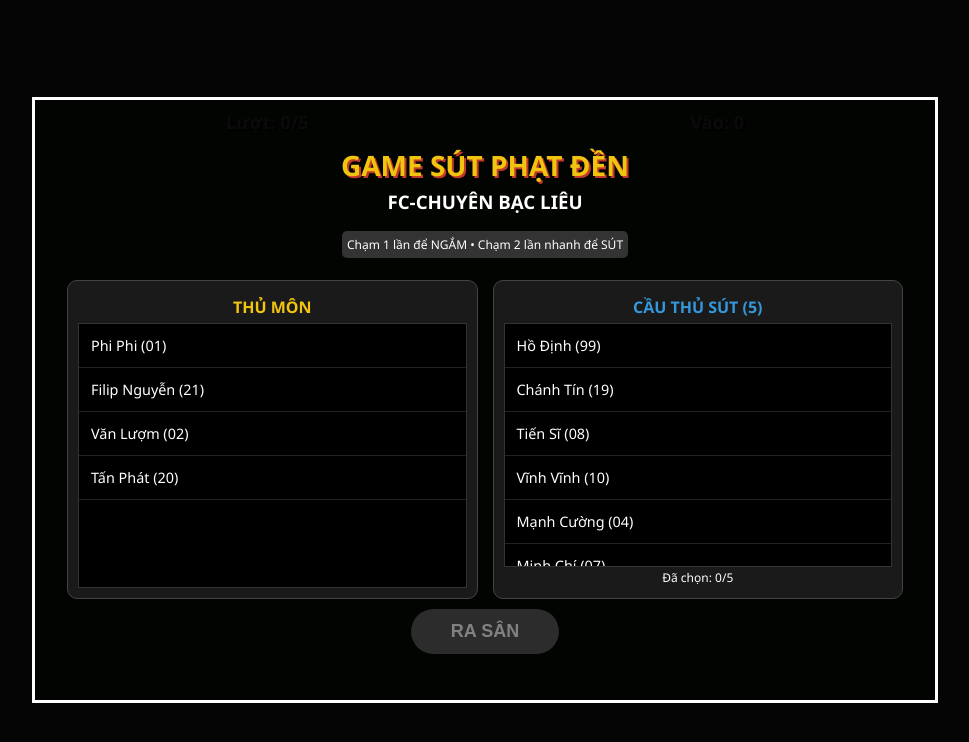
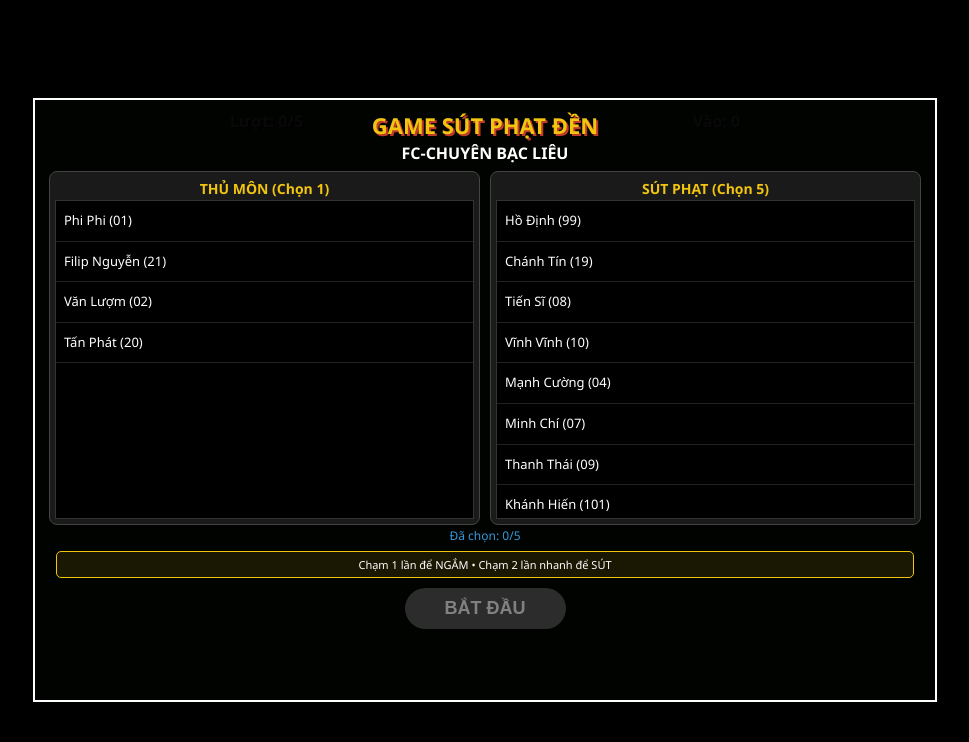
Before and after one commit to nctinbl/dabanh, a plain HTML site: page index.html in a window 1280 px wide. Shown: the whole page, without its empty margins (155-1124 px from the left). Drawn offline with Linux system fonts and the light colour scheme.

Commit message:
Update index.html

```diff
--- a/index.html
+++ b/index.html
@@ -3,24 +3,30 @@
 <head>
     <meta charset="UTF-8">
     <meta name="viewport" content="width=device-width, initial-scale=1.0, maximum-scale=1.0, user-scalable=no">
-    <title>FC-Chuyên Bạc Liêu - Zalo Fixed</title>
+    <title>FC-Chuyên Bạc Liêu - Full List Fix</title>
     <style>
-        body { margin: 0; background: #050505; color: white; font-family: 'Segoe UI', sans-serif; display: flex; justify-content: center; align-items: center; height: 100vh; overflow: hidden; touch-action: none; }
-        #game-container { position: relative; width: 100vw; max-width: 900px; aspect-ratio: 3/2; border: 3px solid #fff; background: #1b5e20; }
+        body { margin: 0; background: #000; color: white; font-family: 'Segoe UI', sans-serif; display: flex; justify-content: center; align-items: center; height: 100vh; overflow: hidden; touch-action: none; }
+        #game-container { position: relative; width: 100vw; max-width: 900px; aspect-ratio: 3/2; border: 2px solid #fff; background: #1b5e20; }
         canvas { display: block; width: 100%; height: 100%; touch-action: none; }
 
-        .overlay { position: absolute; top: 0; left: 0; width: 100%; height: 100%; background: rgba(0,0,0,0.96); display: flex; flex-direction: column; align-items: center; justify-content: center; z-index: 100; padding: 10px; box-sizing: border-box; }
-        .game-title { color: #f1c40f; font-size: 28px; margin: 0; text-shadow: 2px 2px #c0392b; }
+        /* Overlay UI - Fix danh sách */
+        .overlay { position: absolute; top: 0; left: 0; width: 100%; height: 100%; background: rgba(0,0,0,0.97); display: flex; flex-direction: column; align-items: center; justify-content: flex-start; z-index: 100; padding: 5px; box-sizing: border-box; }
+        .game-title { color: #f1c40f; font-size: 22px; margin: 5px 0 0 0; text-shadow: 2px 2px #c0392b; }
 
-        .selection-area { display: flex; gap: 15px; width: 95%; height: 55%; margin-top: 10px; }
-        .list-container { background: #1a1a1a; padding: 10px; border-radius: 10px; width: 50%; border: 1px solid #444; display: flex; flex-direction: column; }
-        .player-list { list-style: none; padding: 0; margin: 0; flex-grow: 1; overflow-y: auto; border: 1px solid #333; background: #000; }
-        .player-item { padding: 12px; border-bottom: 1px solid #222; cursor: pointer; font-size: 0.9rem; }
-        .selected { background: #27ae60 !important; font-weight: bold; }
+        .selection-area { display: flex; gap: 10px; width: 98%; height: 60%; margin-top: 5px; }
+        .list-container { background: #1a1a1a; padding: 5px; border-radius: 8px; width: 50%; border: 1px solid #444; display: flex; flex-direction: column; overflow: hidden; }
+        .list-container h4 { margin: 2px 0; color:#f1c40f; text-align:center; font-size: 14px; }
 
-        button { padding: 12px 40px; font-size: 18px; background: #c0392b; color: white; border: none; border-radius: 30px; cursor: pointer; font-weight: bold; margin-top: 10px; }
+        /* Fix cuộn danh sách mượt trên điện thoại */
+        .player-list { list-style: none; padding: 0; margin: 0; flex-grow: 1; overflow-y: auto; border: 1px solid #333; background: #000; -webkit-overflow-scrolling: touch; }
+        .player-item { padding: 12px 8px; border-bottom: 1px solid #222; cursor: pointer; font-size: 13px; line-height: 1.2; }
+        .selected { background: #27ae60 !important; font-weight: bold; color: white; }
+
+        .how-to-play { background: rgba(241, 196, 15, 0.1); padding: 5px; border-radius: 5px; margin: 5px; font-size: 11px; border: 1px solid #f1c40f; width: 95%; text-align: center; }
+        button { padding: 10px 40px; font-size: 18px; background: #c0392b; color: white; border: none; border-radius: 25px; cursor: pointer; font-weight: bold; margin: 5px 0; }
         button:disabled { background: #555; opacity: 0.5; }
-        #hud { position: absolute; top: 10px; width: 100%; display: flex; justify-content: space-around; font-size: 18px; font-weight: bold; text-shadow: 2px 2px #000; pointer-events: none; z-index: 10; }
+
+        #hud { position: absolute; top: 10px; width: 100%; display: flex; justify-content: space-around; font-size: 16px; font-weight: bold; text-shadow: 2px 2px #000; pointer-events: none; z-index: 10; }
     </style>
 </head>
 <body>
@@ -32,27 +38,27 @@
     </div>
 
     <div id="intro" class="overlay">
-        <h1 class="game-title">GAME SÚT PHẠT ĐỀN</h1>
-        <h3 style="margin:5px;">FC-CHUYÊN BẠC LIÊU</h3>
-        <p style="background:#333; padding:5px; border-radius:5px; font-size:12px;">Chạm 1 lần để NGẮM • Chạm 2 lần nhanh để SÚT</p>
+        <h2 class="game-title">GAME SÚT PHẠT ĐỀN</h2>
+        <h4 style="margin:2px;">FC-CHUYÊN BẠC LIÊU</h4>
 
         <div class="selection-area">
             <div class="list-container">
-                <h4 style="margin:5px; color:#f1c40f; text-align:center;">THỦ MÔN</h4>
+                <h4>THỦ MÔN (Chọn 1)</h4>
                 <ul id="gk-list" class="player-list"></ul>
             </div>
             <div class="list-container">
-                <h4 style="margin:5px; color:#3498db; text-align:center;">CẦU THỦ SÚT (5)</h4>
+                <h4>SÚT PHẠT (Chọn 5)</h4>
                 <ul id="st-list" class="player-list"></ul>
-                <p id="counter" style="text-align:center; margin:2px; font-size:12px;">Đã chọn: 0/5</p>
             </div>
         </div>
-        <button id="start-btn" onclick="startGame()" disabled>RA SÂN</button>
+        <p id="counter" style="margin: 2px; font-size: 12px; color: #3498db;">Đã chọn: 0/5</p>
+        <div class="how-to-play">Chạm 1 lần để NGẮM • Chạm 2 lần nhanh để SÚT</div>
+        <button id="start-btn" onclick="startGame()" disabled>BẮT ĐẦU</button>
     </div>
 
-    <div id="summary" class="overlay" style="display: none;">
+    <div id="summary" class="overlay" style="display: none; justify-content: center;">
         <h1 style="color:#f1c40f;">KẾT THÚC</h1>
-        <div id="rank-info" style="text-align:center; font-size: 20px;"></div>
+        <div id="rank-info" style="text-align:center; font-size: 18px;"></div>
         <button onclick="location.reload()">CHƠI LẠI</button>
     </div>
 
@@ -72,7 +78,7 @@ let ball = { x: 450, y: 520, r: 15, vx: 0, vy: 0, s: 1, trail: [] };
 let gk = { x: 450, y: 175, dx: 0, dy: 0, state: 'IDLE' };
 let strikerAnim = { state: 'IDLE' };
 let feedback = { text: "", opacity: 0, color: "" };
-let clickCount = 0, lastClickTime = 0;
+let lastClickTime = 0;
 
 function initLists() {
     const gkUl = document.getElementById('gk-list');
@@ -84,7 +90,7 @@ function initLists() {
     const stUl = document.getElementById('st-list');
     stsData.forEach(name => {
         const li = document.createElement('li'); li.className = 'player-item'; li.innerText = name;
-        li.onclick = () => { if(selectedStrikers.length < 5 && !selectedStrikers.includes(name)){ selectedStrikers.push(name); li.classList.add('selected'); document.getElementById('counter').innerText = `Đã chọn: ${selectedStrikers.length}/5`; check(); } };
+        li.onclick = () => { if(!selectedStrikers.includes(name) && selectedStrikers.length < 5){ selectedStrikers.push(name); li.classList.add('selected'); document.getElementById('counter').innerText = `Đã chọn: ${selectedStrikers.length}/5`; check(); } };
         stUl.appendChild(li);
     });
 }
@@ -96,23 +102,20 @@ function drawPerson(x, y, color, label, isGK, dive = {x:0, y:0}, state = 'IDLE')
     ctx.translate(x + dive.x, y + dive.y + idle);
     if(state === 'LEFT') ctx.rotate(-Math.PI/4.5);
     if(state === 'RIGHT') ctx.rotate(Math.PI/4.5);
-
     ctx.fillStyle = "#111"; ctx.fillRect(-15, -85, 30, 12);
     ctx.fillStyle = "#ffdbac"; ctx.beginPath(); ctx.arc(0, -68, 18, 0, Math.PI*2); ctx.fill();
     ctx.fillStyle = color; ctx.fillRect(-25, -50, 50, 60);
     ctx.fillStyle = "white"; ctx.font = "bold 20px Arial"; ctx.textAlign = "center";
     ctx.fillText(label.match(/\d+/)[0], 0, -15);
-
     ctx.strokeStyle = "#ffdbac"; ctx.lineWidth = 10; ctx.beginPath();
-    let armY = (isGK && state !== 'IDLE') ? -110 : -20;
+    let armY = (isGK && state !== 'IDLE') ? -100 : -20;
     ctx.moveTo(-25, -40); ctx.lineTo(-40, armY); ctx.moveTo(25, -40); ctx.lineTo(40, armY); ctx.stroke();
-
     if (!isGK && state === 'KICK') {
         ctx.fillStyle = "#111"; ctx.fillRect(-20, 10, 15, 25);
         ctx.save(); ctx.translate(12, 10); ctx.rotate(-Math.PI/2.5); ctx.fillRect(0, 0, 15, 30); ctx.restore();
     } else { ctx.fillStyle = "#111"; ctx.fillRect(-20, 10, 15, 25); ctx.fillRect(5, 10, 15, 25); }
     ctx.restore();
-    ctx.save(); ctx.translate(x + dive.x, y + dive.y); ctx.fillStyle = "white"; ctx.font = "bold 16px Arial"; ctx.textAlign = "center";
+    ctx.save(); ctx.translate(x + dive.x, y + dive.y); ctx.fillStyle = "white"; ctx.font = "bold 15px Arial"; ctx.textAlign = "center";
     ctx.fillText(label.split('(')[0].trim(), 0, 65); ctx.restore();
 }
 
@@ -141,7 +144,6 @@ function update() {
         if(gk.state === 'LEFT') gk.dx -= 9; if(gk.state === 'RIGHT') gk.dx += 9;
         if(ball.y < 200) checkScore();
     }
-
     ball.trail.forEach((t, i) => { ctx.beginPath(); ctx.fillStyle = `rgba(255,255,255,${i/12})`; ctx.arc(t.x, t.y, ball.r * ball.s, 0, Math.PI*2); ctx.fill(); });
     ctx.save(); ctx.translate(ball.x, ball.y); ctx.scale(ball.s, ball.s); ctx.fillStyle = "white"; ctx.beginPath(); ctx.arc(0, 0, ball.r, 0, Math.PI*2); ctx.fill(); ctx.strokeStyle = "black"; ctx.stroke(); ctx.restore();
 
@@ -165,31 +167,23 @@ function checkScore() {
     }, 1700);
 }
 
-// XỬ LÝ ĐIỀU KHIỂN CHỐNG LỖI TRÊN ZALO
 function handleInput(e) {
     if(gameState !== 'PLAYING' || ball.vy !== 0) return;
     e.preventDefault();
-
     const rect = canvas.getBoundingClientRect();
     const clientX = e.touches ? e.touches[0].clientX : e.clientX;
     const clientY = e.touches ? e.touches[0].clientY : e.clientY;
-
     const inputX = (clientX - rect.left) * (canvas.width / rect.width);
     const inputY = (clientY - rect.top) * (canvas.height / rect.height);
-
     let now = Date.now();
     if (now - lastClickTime < 350) {
-        // DOUBLE CLICK: SÚT
         strikerAnim.state = 'KICK';
         setTimeout(() => {
             const dx = aimPos.x - ball.x, dy = aimPos.y - ball.y, dist = Math.sqrt(dx*dx + dy*dy);
             ball.vx = (dx/dist) * 17.5; ball.vy = (dy/dist) * 17.5;
             const r = Math.random(); gk.state = r < 0.38 ? 'LEFT' : (r < 0.76 ? 'RIGHT' : 'IDLE');
         }, 120);
-    } else {
-        // SINGLE CLICK: NGẮM
-        aimPos.x = inputX; aimPos.y = inputY;
-    }
+    } else { aimPos.x = inputX; aimPos.y = inputY; }
     lastClickTime = now;
 }
 
```
